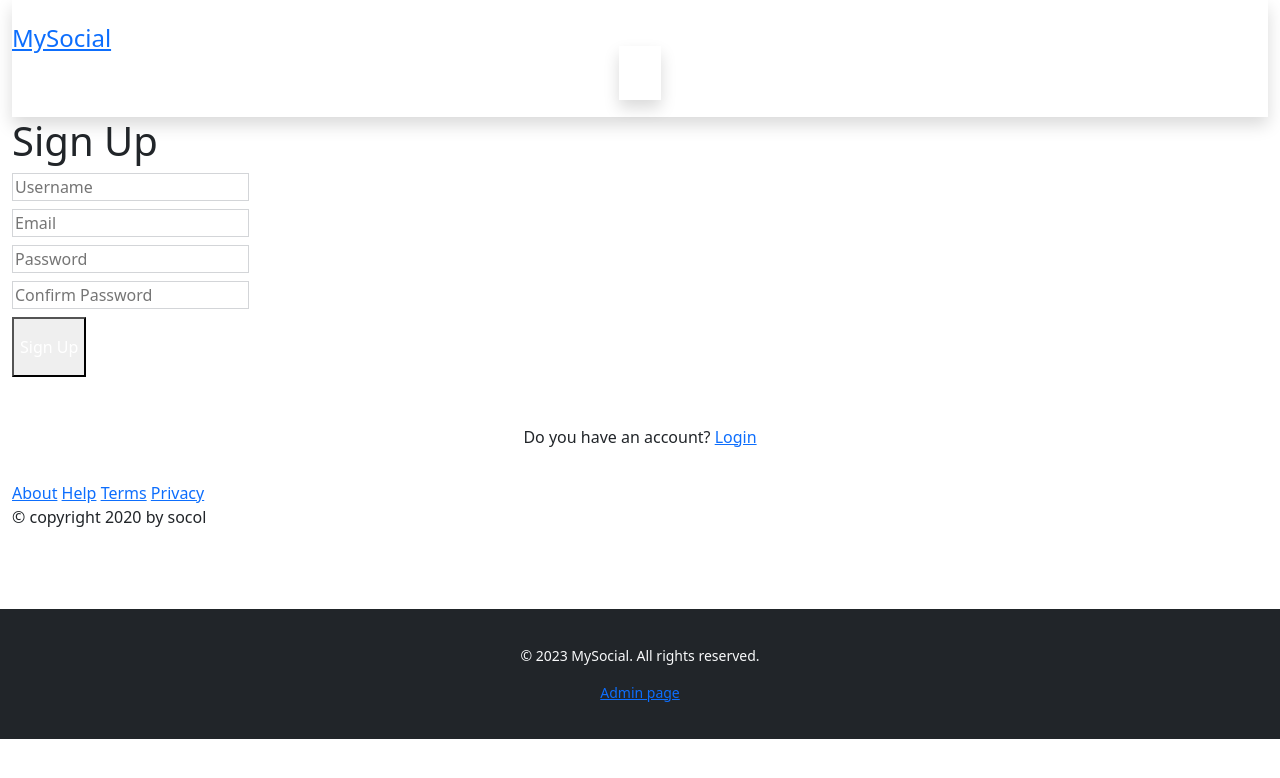
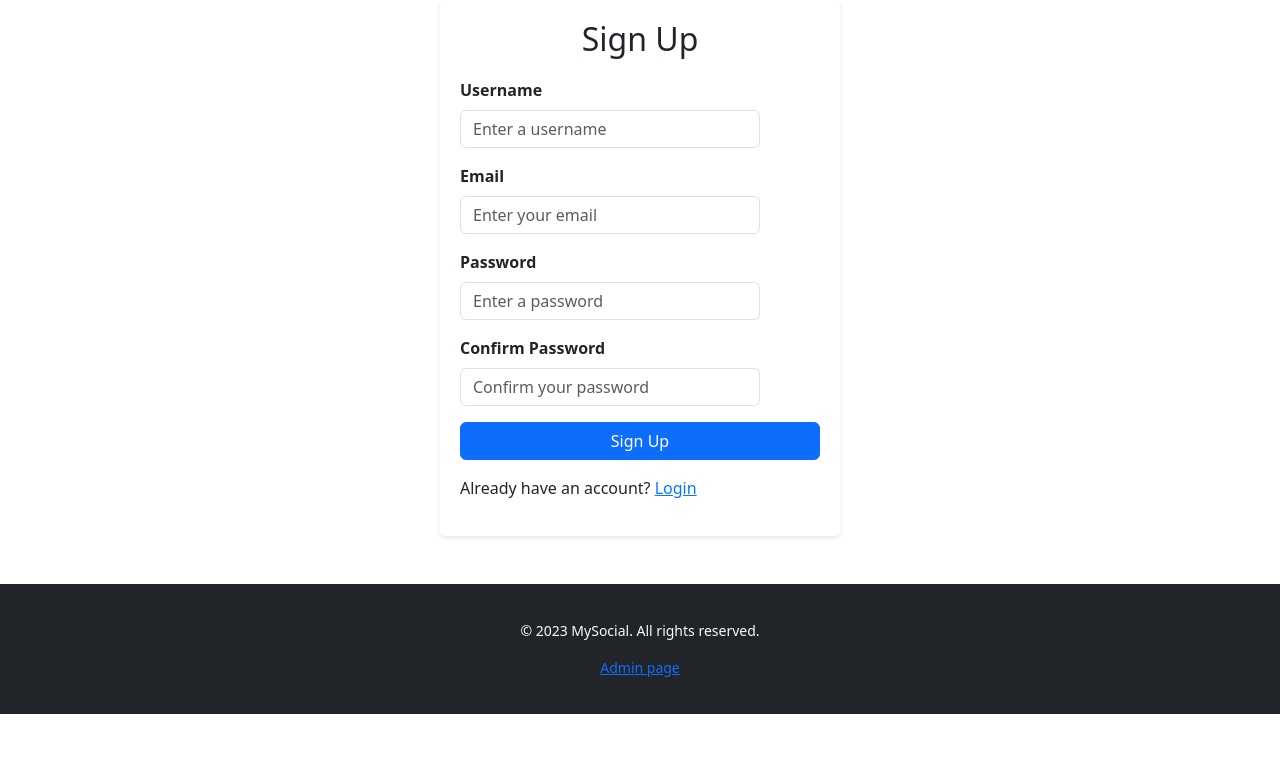
Before and after one commit to AlbertoGiunti/SocialNetwork, a Django app: page /signup in a window 1280 px wide. Shown: the top 778 px of the page. Run offline with Django 4.2, Linux system fonts and the light colour scheme.

Commit message:
Modifica file html di login, settings e signup e modifica relativi css

```diff
--- a/static/main.css
+++ b/static/main.css
@@ -99,3 +99,118 @@
     font-size: 14px;
     color: #f8f9fa;
 }
+
+
+/* Stili per la pagina di login */
+.login-container {
+    margin-top: 5rem;
+}
+
+.login-form-label {
+    font-weight: bold;
+}
+
+.login-btn-primary {
+    margin-top: 1rem;
+}
+
+.login-mt-3 {
+    margin-top: 1rem;
+}
+
+.login-link {
+    text-decoration: none;
+}
+
+.login-link:hover {
+    text-decoration: underline;
+}
+
+/* Stili per la pagina principale */
+.navbar {
+    /* ... stili per la navbar ... */
+}
+
+
+/* Stili per la pagina di signup */
+.signup-container {
+  max-width: 400px;
+  margin: 0 auto;
+  padding: 20px;
+  background-color: #fff;
+  border-radius: 5px;
+  box-shadow: 0 2px 4px rgba(0, 0, 0, 0.1);
+}
+
+.signup-container h2 {
+  margin-bottom: 20px;
+  text-align: center;
+}
+
+.signup-form-label {
+  font-weight: bold;
+}
+
+.signup-btn-primary {
+  width: 100%;
+}
+
+.signup-link {
+  color: #007bff;
+}
+
+.signup-link:hover {
+  text-decoration: underline;
+}
+
+/* Styles for Settings Page */
+
+.h1-account-settings {
+  font-size: 2rem;
+  font-weight: 700;
+  color: #333;
+  margin-top: 1.5rem;
+}
+
+.account-settings-title {
+  text-decoration: none;
+  color: indigo;
+}
+
+.account-settings-title:hover {
+  text-decoration: underline;
+}
+
+
+.h2-account-settings {
+  font-size: 24px;
+  font-weight: bold;
+  margin-bottom: 10px;
+}
+
+.form-account-settings {
+  margin-top: 20px;
+}
+
+.form-label {
+  font-weight: bold;
+}
+
+.form-control {
+  margin-bottom: 10px;
+}
+
+.btn-primary {
+  margin-right: 10px;
+}
+
+.btn-secondary {
+  margin-right: 10px;
+}
+
+
+.container-account-settings{
+     max-width: 960px;
+  margin: 0 auto;
+  padding: 20px;
+}
--- a/templates/signup.html
+++ b/templates/signup.html
@@ -1,123 +1,32 @@
 {% extends 'base.html' %}
 
+{% block title %}Signup - MySocial{% endblock %}
+
 {% block content %}
-    <div id="wrapper" class="flex flex-col justify-between h-screen">
-
-        <!-- header-->
-        <div class="bg-white py-4 shadow dark:bg-gray-800">
-            <div class="max-w-6xl mx-auto">
-
-
-                <div class="flex items-center lg:justify-between justify-around">
-
-                    <a href="trending.html">
-                        <b><h1 style="font-size: 1.5rem;">MySocial</h1></b>
-                    </a>
-
-                    <div class="capitalize flex font-semibold hidden lg:block my-2 space-x-3 text-center text-sm">
-
-                        <a href="/login" class="bg-pink-500 pink-500 px-6 py-3 rounded-md shadow text-white">Login</a>
-                    </div>
-
-                </div>
+    <div class="container signup-container">
+        <h2>Sign Up</h2>
+        <form action="" method="POST" class="mt-3">
+            {% csrf_token %}
+            <div class="mb-3">
+                <label for="username" class="form-label signup-form-label">Username</label>
+                <input type="text" class="form-control" id="username" name="username" placeholder="Enter a username" required>
             </div>
-        </div>
-
-        <!-- Content-->
-
-        <div class="lg:p-12 max-w-md max-w-xl lg:my-0 my-12 mx-auto p-6 space-y-">
-        <h1 class="lg:text-3xl text-xl font-semibold mb-6">Sign Up</h1>
-        <!--<p class="mb-2 text-black text-lg"> Register to manage your account </p>-->
-
-
-
-
-        <form action="" method="POST">
-            {% csrf_token %}
-            <!--<div class="flex lg:flex-row flex-col lg:space-x-2">
-                <input type="text" placeholder="First Name" class="bg-gray-200 mb-2 shadow-none dark:bg-gray-800" style="border: 1px solid #d3d5d8 !important;">
-                <input type="text" placeholder="Last Name" class="bg-gray-200 mb-2 shadow-none dark:bg-gray-800" style="border: 1px solid #d3d5d8 !important;">
-            </div>-->
-            <div>
-                <input type="text" name="username" placeholder="Username" class="bg-gray-200 mb-2 shadow-none dark:bg-gray-800" style="border: 1px solid #d3d5d8 !important;">
+            <div class="mb-3">
+                <label for="email" class="form-label signup-form-label">Email</label>
+                <input type="email" class="form-control" id="email" name="email" placeholder="Enter your email" required>
             </div>
-            <div>
-                <input type="email" name="email" placeholder="Email" class="bg-gray-200 mb-2 shadow-none dark:bg-gray-800" style="border: 1px solid #d3d5d8 !important;">
+            <div class="mb-3">
+                <label for="password" class="form-label signup-form-label">Password</label>
+                <input type="password" class="form-control" id="password" name="password" placeholder="Enter a password" required>
             </div>
-            <div>
-                <input type="password" name="password" placeholder="Password" class="bg-gray-200 mb-2 shadow-none dark:bg-gray-800" style="border: 1px solid #d3d5d8 !important;">
+            <div class="mb-3">
+                <label for="password2" class="form-label signup-form-label">Confirm Password</label>
+                <input type="password" class="form-control" id="password2" name="password2" placeholder="Confirm your password" required>
             </div>
-            <div>
-                <input type="password" name="password2" placeholder="Confirm Password" class="bg-gray-200 mb-2 shadow-none dark:bg-gray-800" style="border: 1px solid #d3d5d8 !important;">
-            </div>
-            {% comment %} <div class="flex justify-start my-4 space-x-1">
-                <div class="checkbox">
-                    <input type="checkbox" id="chekcbox1" checked>
-                    <label for="chekcbox1"><span class="checkbox-icon"></span> I Agree</label>
-                </div>
-                <a href="#"> Terms and Conditions</a>
-            </div>{% endcomment %}
-            <div>
-                <button type="submit" class="bg-gradient-to-br from-pink-500 py-3 rounded-md text-white text-xl to-red-400 w-full">Sign Up</button>
-            </div>
-            <div class="text-center mt-5 space-x-2">
-                <p class="text-base"> Do you have an account? <a href="/login"> Login </a></p>
-            </div>
+            <button type="submit" class="btn btn-primary signup-btn-primary">Sign Up</button>
         </form>
+        <p class="mt-3">
+            Already have an account? <a href="/login" class="signup-link">Login</a>
+        </p>
     </div>
-
-        <!-- Footer -->
-
-        <div class="lg:mb-5 py-3 uk-link-reset">
-            <div class="flex flex-col items-center justify-between lg:flex-row max-w-6xl mx-auto lg:space-y-0 space-y-3">
-                <div class="flex space-x-2 text-gray-700 uppercase">
-                    <a href="#"> About</a>
-                    <a href="#"> Help</a>
-                    <a href="#"> Terms</a>
-                    <a href="#"> Privacy</a>
-                </div>
-                <p class="capitalize"> © copyright 2020 by socol</p>
-            </div>
-        </div>
-
-    </div>
-
-    <!--<script>
-
-        (function (window, document, undefined) {
-            'use strict';
-            if (!('localStorage' in window)) return;
-            var nightMode = localStorage.getItem('gmtNightMode');
-            if (nightMode) {
-                document.documentElement.className += ' dark';
-            }
-        })(window, document);
-
-
-        (function (window, document, undefined) {
-
-            'use strict';
-
-            // Feature test
-            if (!('localStorage' in window)) return;
-
-            // Get our newly insert toggle
-            var nightMode = document.querySelector('#night-mode');
-            if (!nightMode) return;
-
-            // When clicked, toggle night mode on or off
-            nightMode.addEventListener('click', function (event) {
-                event.preventDefault();
-                document.documentElement.classList.toggle('dark');
-                if (document.documentElement.classList.contains('dark')) {
-                    localStorage.setItem('gmtNightMode', true);
-                    return;
-                }
-                localStorage.removeItem('gmtNightMode');
-            }, false);
-
-        })(window, document);
-    </script>-->
-
-
 {% endblock %}
```
Also changed, not shown: templates/login.html (+16 -25 lines), templates/settings.html (+30 -37 lines), db.sqlite3, media/profile_images/Triumphant_squirtle.jpeg (added).
